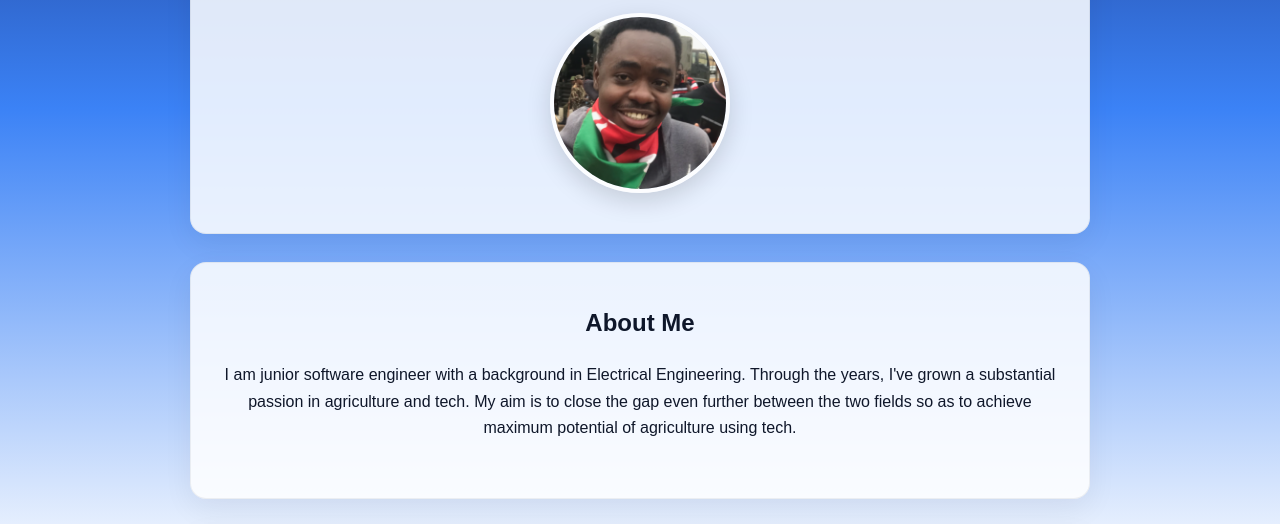
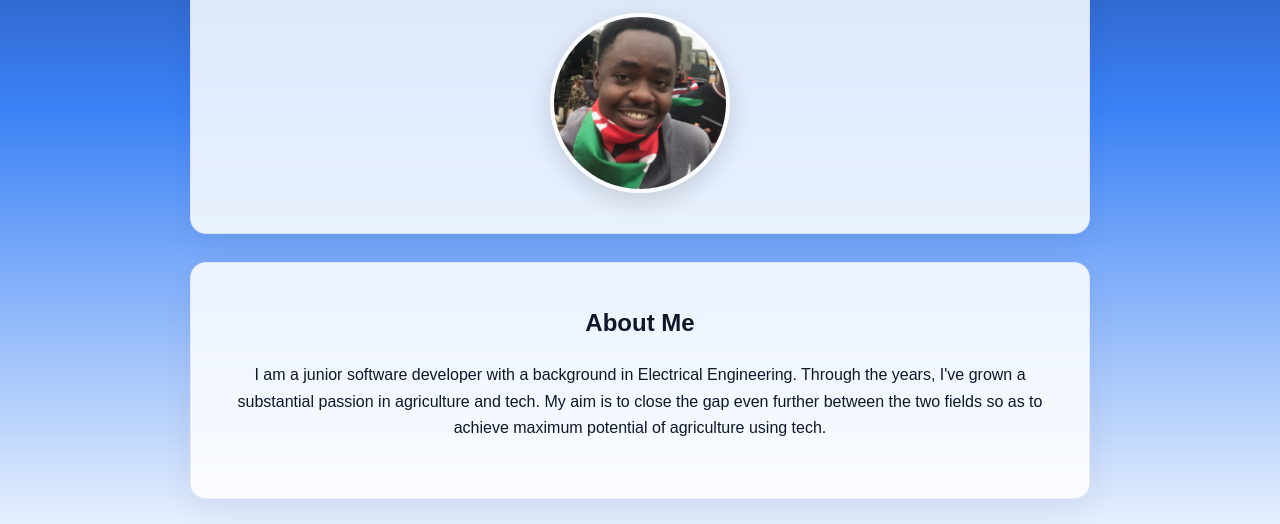
Before and after one commit to Da-has/My-Portfolio, a plain HTML site: page index.html in a window 1280 px wide. Shown: the part 212-736 px from the top of the page. Drawn offline with Linux system fonts and the light colour scheme.

Commit message:
Final Main

```diff
--- a/index.html
+++ b/index.html
@@ -19,7 +19,7 @@
   <section id="About">
     <h2>About Me</h2>
     <p>
-      I am junior software engineer with a background in Electrical Engineering.
+      I am a junior software developer with a background in Electrical Engineering.
       Through the years, I've grown a substantial passion in agriculture and tech. My aim is to close the gap even further between the two fields so as to achieve maximum potential of agriculture using tech.
       </p>
   </section>
```
